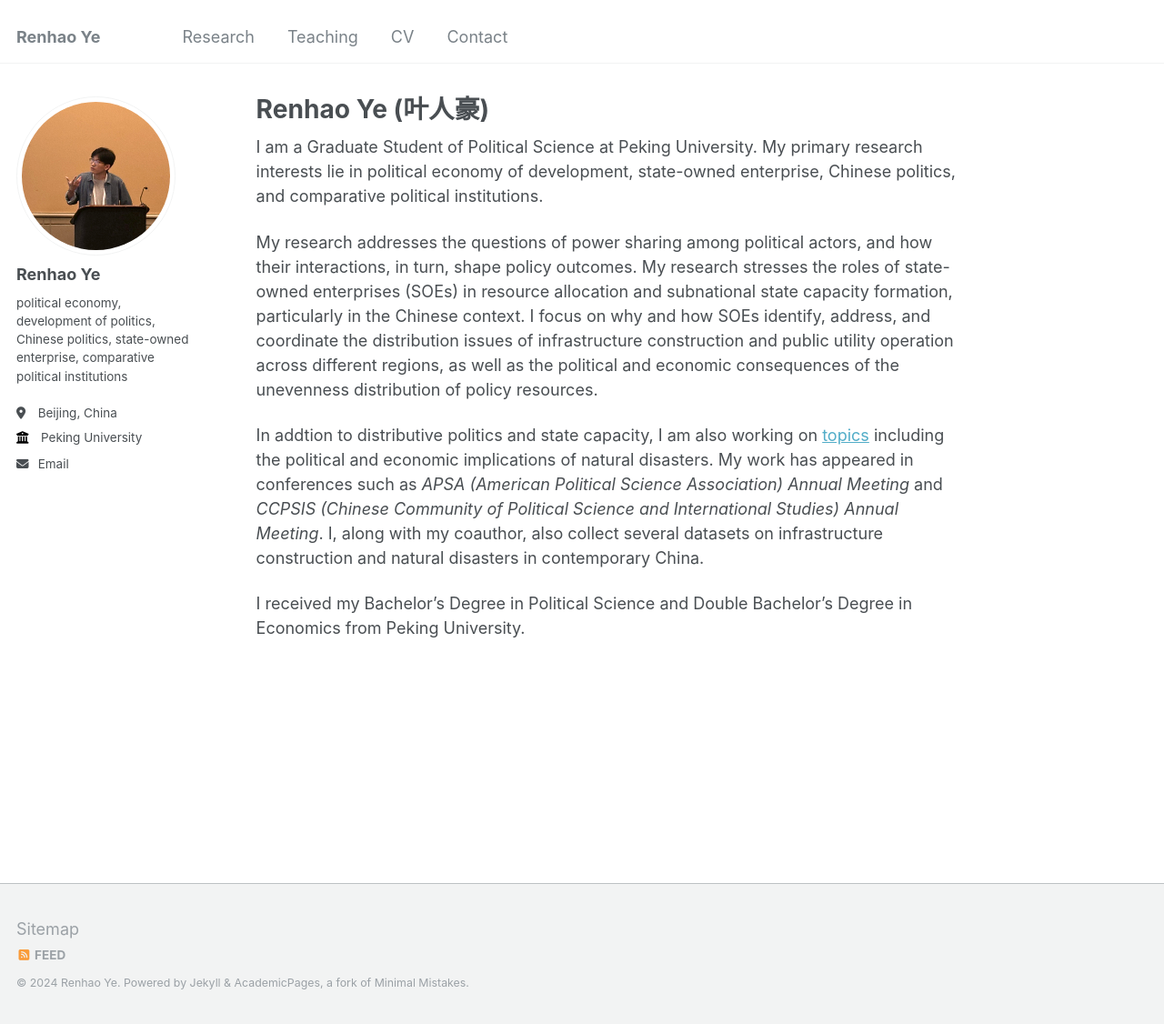
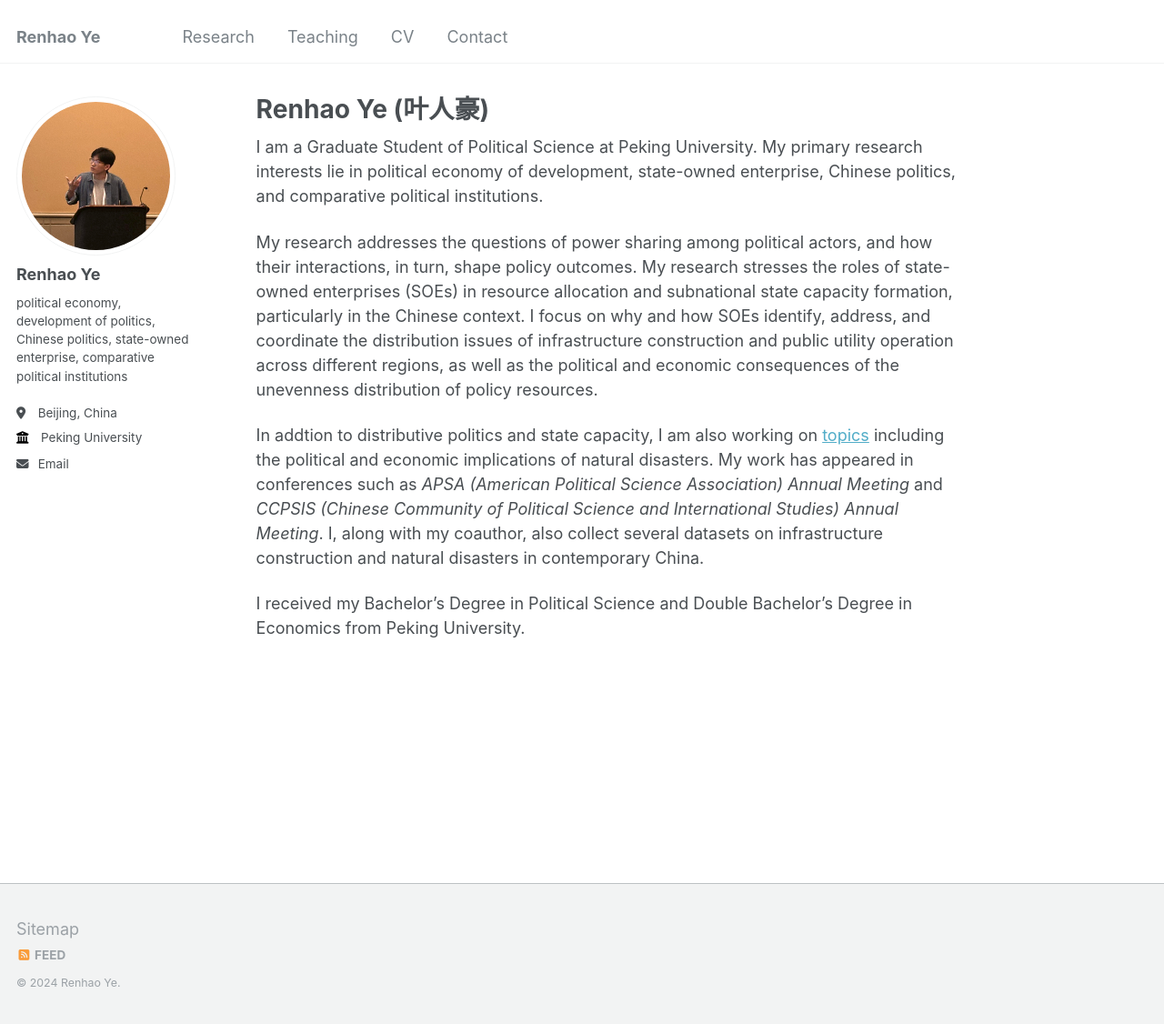
Before and after one commit to thenhow-ye/thenhow-ye.github.io, a Jekyll site: the page built from _pages/about.md, in a window 1280 px wide and 1126 px high. Shown: the whole window at 91% size. Built offline with Jekyll 4.4.1, drawn with Linux system fonts in a browser that asks for light colours.

Commit message:
Update footer.html

```diff
--- a/_includes/footer.html
+++ b/_includes/footer.html
@@ -19,4 +19,6 @@
 </div>
 {% endif %}
 
-<div class="page__footer-copyright">&copy; {{ site.time | date: '%Y' }} {{ site.name | default: site.title }}. {{ site.data.ui-text[site.locale].powered_by | default: "Powered by" }} <a href="http://jekyllrb.com" rel="nofollow">Jekyll</a> &amp; <a href="https://github.com/academicpages/academicpages.github.io">AcademicPages</a>, a fork of <a href="https://mademistakes.com/work/minimal-mistakes-jekyll-theme/" rel="nofollow">Minimal Mistakes</a>.</div>
+<div class="page__footer-copyright">
+  &copy; {{ site.time | date: '%Y' }} {{ site.name | default: site.title }}.
+</div>
```
